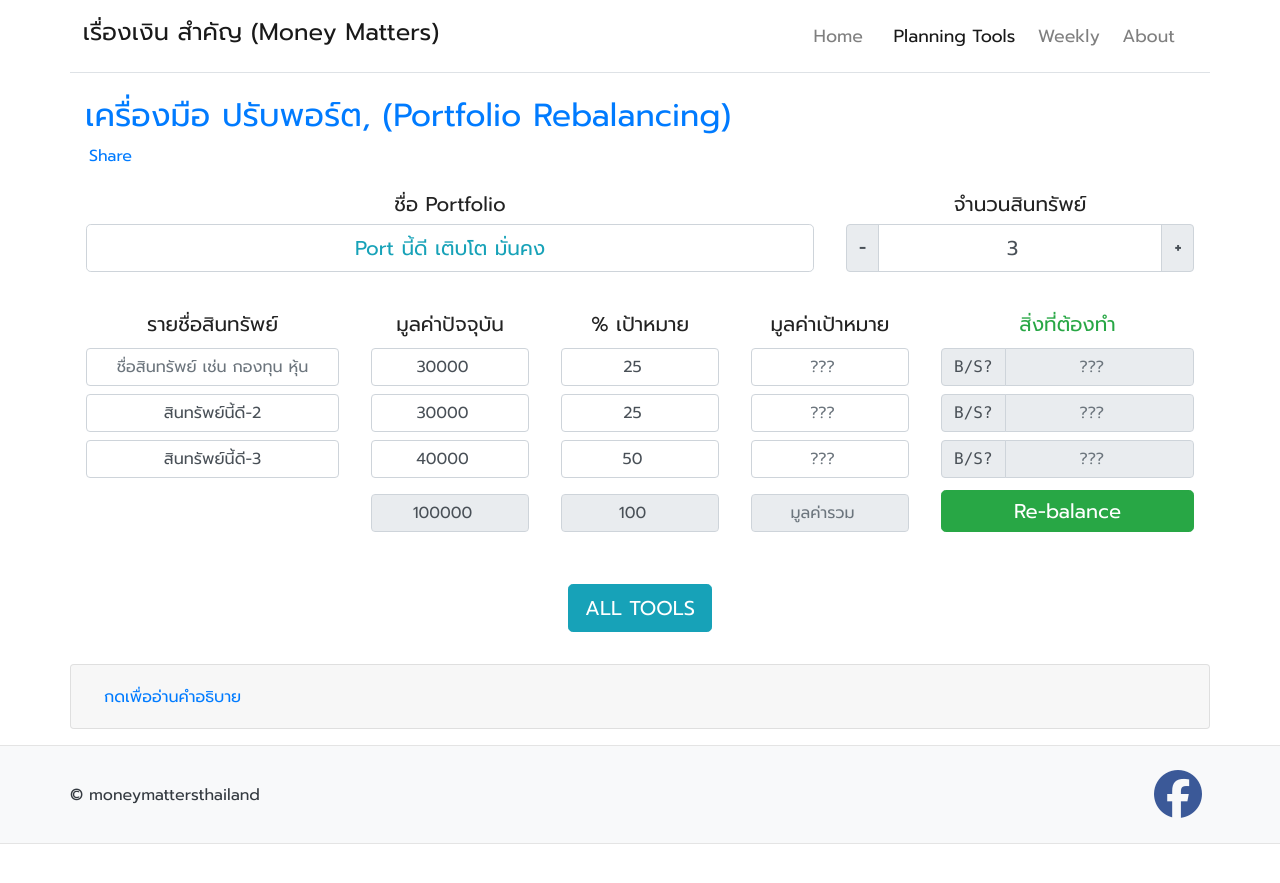
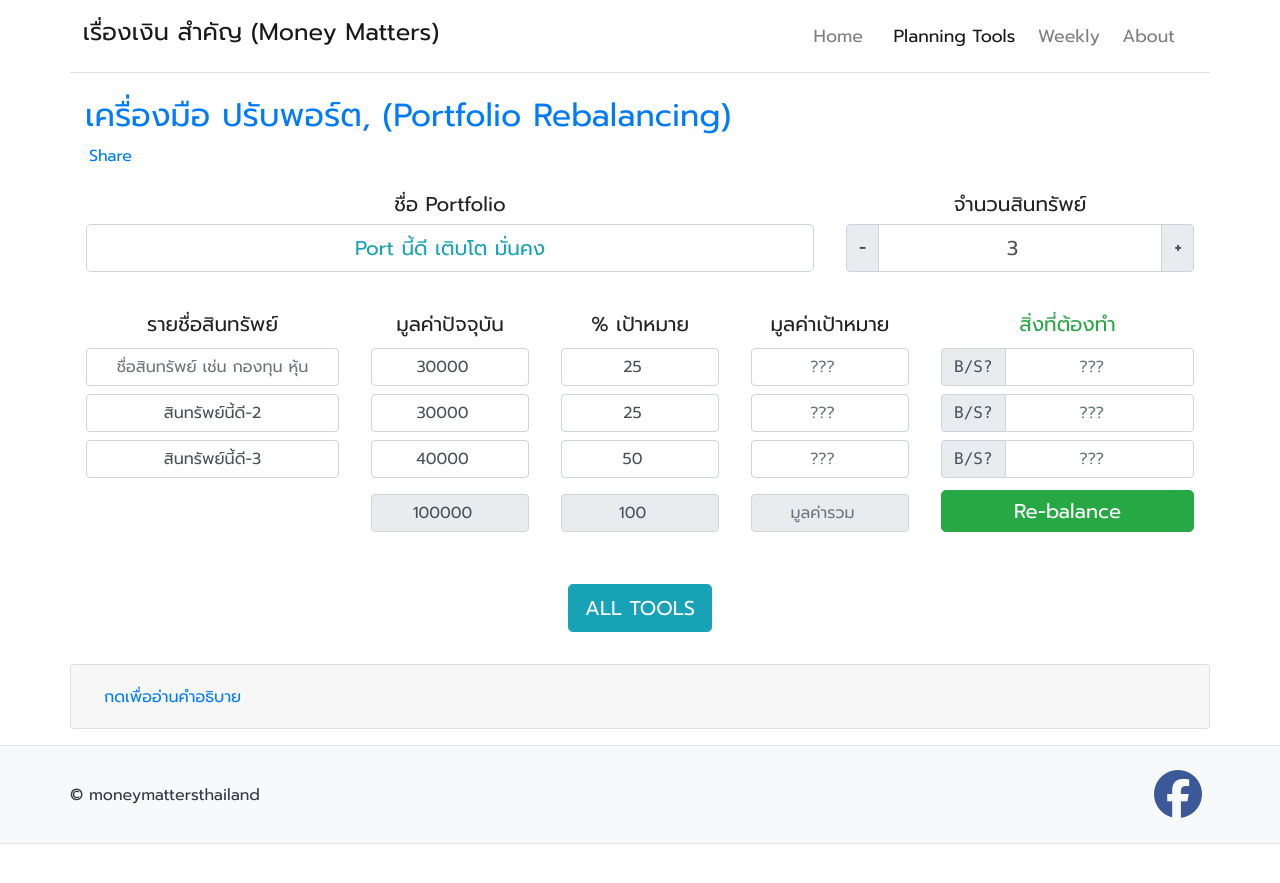
Before and after one commit to moneysart/moneysart.github.io, a Jekyll site: the page built from tools/rebalance/index.html, in a window 1280 px wide. Shown: the top 883 px of the page. Built offline with Jekyll 4.4.1, drawn with Linux system fonts in a browser that asks for light colours; nearby versions of some CDN libraries.

Commit message:
update background of action value

```diff
--- a/tools/rebalance/index.html
+++ b/tools/rebalance/index.html
@@ -135,19 +135,19 @@ date: 2021-06-01
                     <div class="input-group-prepend" id="order-1">
                         <code class="input-group-text">B/S?</code>
                     </div>
-                    <input type="number" class="form-control text-center" id="actVal-1" placeholder="???" readonly>
+                    <input type="number" class="form-control text-center" id="actVal-1" placeholder="???" readonly style="background-color: white;">
                 </div>
                 <div id="act-2" class="input-group my-1 act-2">
                     <div class="input-group-prepend" id="order-2">
                         <code class="input-group-text">B/S?</code>
                     </div>
-                    <input type="number" class="form-control text-center" id="actVal-2" placeholder="???" readonly>
+                    <input type="number" class="form-control text-center" id="actVal-2" placeholder="???" readonly style="background-color: white;">
                 </div>
                 <div id="act-3" class="input-group my-1">
                     <div class="input-group-prepend" id="order-3">
                         <code class="input-group-text">B/S?</code>
                     </div>
-                    <input type="number" class="form-control text-center" id="actVal-3" placeholder="???" readonly>
+                    <input type="number" class="form-control text-center" id="actVal-3" placeholder="???" readonly style="background-color: white;">
                 </div>
             </div>
             <div class="card border-0 text-center my-2" id="allocate">
```
